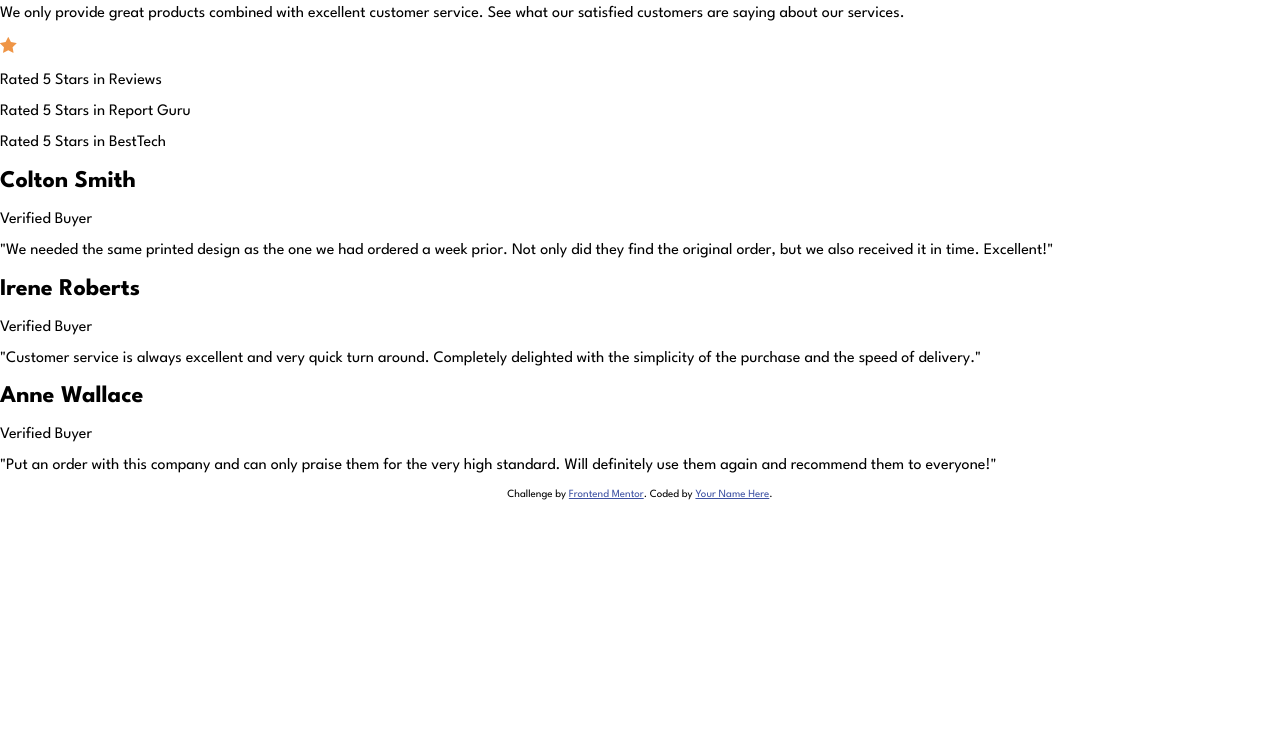
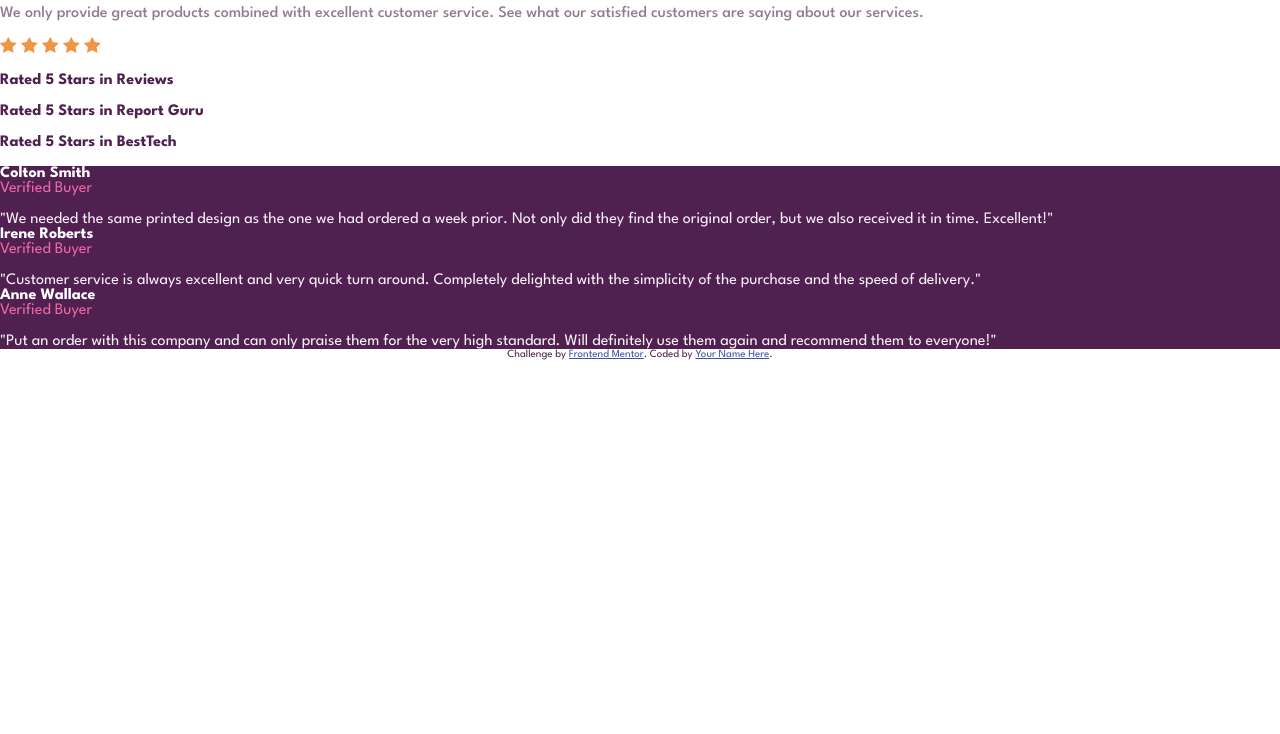
Before and after one commit to Akshay-Tarde/social-proof-section, a plain HTML site: page index.html in a window 1280 px wide. Shown: the part 66-800 px from the top of the page. Drawn offline with Linux system fonts and the light colour scheme.

Commit message:
Added the typography

```diff
--- a/index.html
+++ b/index.html
@@ -40,6 +40,10 @@
       </p>
       <div class="review-container">
         <div class="review">
+          <svg width="17" height="16" xmlns="http://www.w3.org/2000/svg"><path d="M16.539 6.097a.297.297 0 00-.24-.202l-5.36-.779L8.542.26a.296.296 0 00-.53 0L5.613 5.117l-5.36.779a.297.297 0 00-.165.505l3.88 3.78-.917 5.34a.297.297 0 00.43.312l4.795-2.52 4.794 2.52a.296.296 0 00.43-.313l-.916-5.338L16.464 6.4c.08-.08.11-.197.075-.304z" fill="#EF9546" fill-rule="nonzero"/></svg>
+          <svg width="17" height="16" xmlns="http://www.w3.org/2000/svg"><path d="M16.539 6.097a.297.297 0 00-.24-.202l-5.36-.779L8.542.26a.296.296 0 00-.53 0L5.613 5.117l-5.36.779a.297.297 0 00-.165.505l3.88 3.78-.917 5.34a.297.297 0 00.43.312l4.795-2.52 4.794 2.52a.296.296 0 00.43-.313l-.916-5.338L16.464 6.4c.08-.08.11-.197.075-.304z" fill="#EF9546" fill-rule="nonzero"/></svg>
+          <svg width="17" height="16" xmlns="http://www.w3.org/2000/svg"><path d="M16.539 6.097a.297.297 0 00-.24-.202l-5.36-.779L8.542.26a.296.296 0 00-.53 0L5.613 5.117l-5.36.779a.297.297 0 00-.165.505l3.88 3.78-.917 5.34a.297.297 0 00.43.312l4.795-2.52 4.794 2.52a.296.296 0 00.43-.313l-.916-5.338L16.464 6.4c.08-.08.11-.197.075-.304z" fill="#EF9546" fill-rule="nonzero"/></svg>
+          <svg width="17" height="16" xmlns="http://www.w3.org/2000/svg"><path d="M16.539 6.097a.297.297 0 00-.24-.202l-5.36-.779L8.542.26a.296.296 0 00-.53 0L5.613 5.117l-5.36.779a.297.297 0 00-.165.505l3.88 3.78-.917 5.34a.297.297 0 00.43.312l4.795-2.52 4.794 2.52a.296.296 0 00.43-.313l-.916-5.338L16.464 6.4c.08-.08.11-.197.075-.304z" fill="#EF9546" fill-rule="nonzero"/></svg>
           <svg width="17" height="16" xmlns="http://www.w3.org/2000/svg"><path d="M16.539 6.097a.297.297 0 00-.24-.202l-5.36-.779L8.542.26a.296.296 0 00-.53 0L5.613 5.117l-5.36.779a.297.297 0 00-.165.505l3.88 3.78-.917 5.34a.297.297 0 00.43.312l4.795-2.52 4.794 2.52a.296.296 0 00.43-.313l-.916-5.338L16.464 6.4c.08-.08.11-.197.075-.304z" fill="#EF9546" fill-rule="nonzero"/></svg>
           <p class="review-body">Rated 5 Stars in Reviews</p>
         </div>
--- a/styles.css
+++ b/styles.css
@@ -6,4 +6,38 @@ body {
     margin: 0;
     font-size: 1rem;
     font-family: 'League Spartan', sans-serif;
+    color: hsl(300, 43%, 22%);
 }
+
+
+
+/* TYPOGRAPHY */
+
+.main-body {
+    color: hsl(303, 10%, 53%);
+    font-weight: 500;
+}
+
+.review-body {
+    font-weight: 700;
+}
+
+.testimonial {
+    color: hsl(0, 0%, 100%);
+    background: hsl(300, 43%, 22%);
+}
+
+.testimonial-title {
+    margin: 0;
+    font-size: 1rem;
+}
+
+.testimonial-subtitle {
+    margin-top: 0;
+    color: hsl(333, 80%, 67%);
+}
+
+.testimonial-body {
+    margin-bottom: 0;
+    color: hsl(300, 24%, 96%);
+}
```
